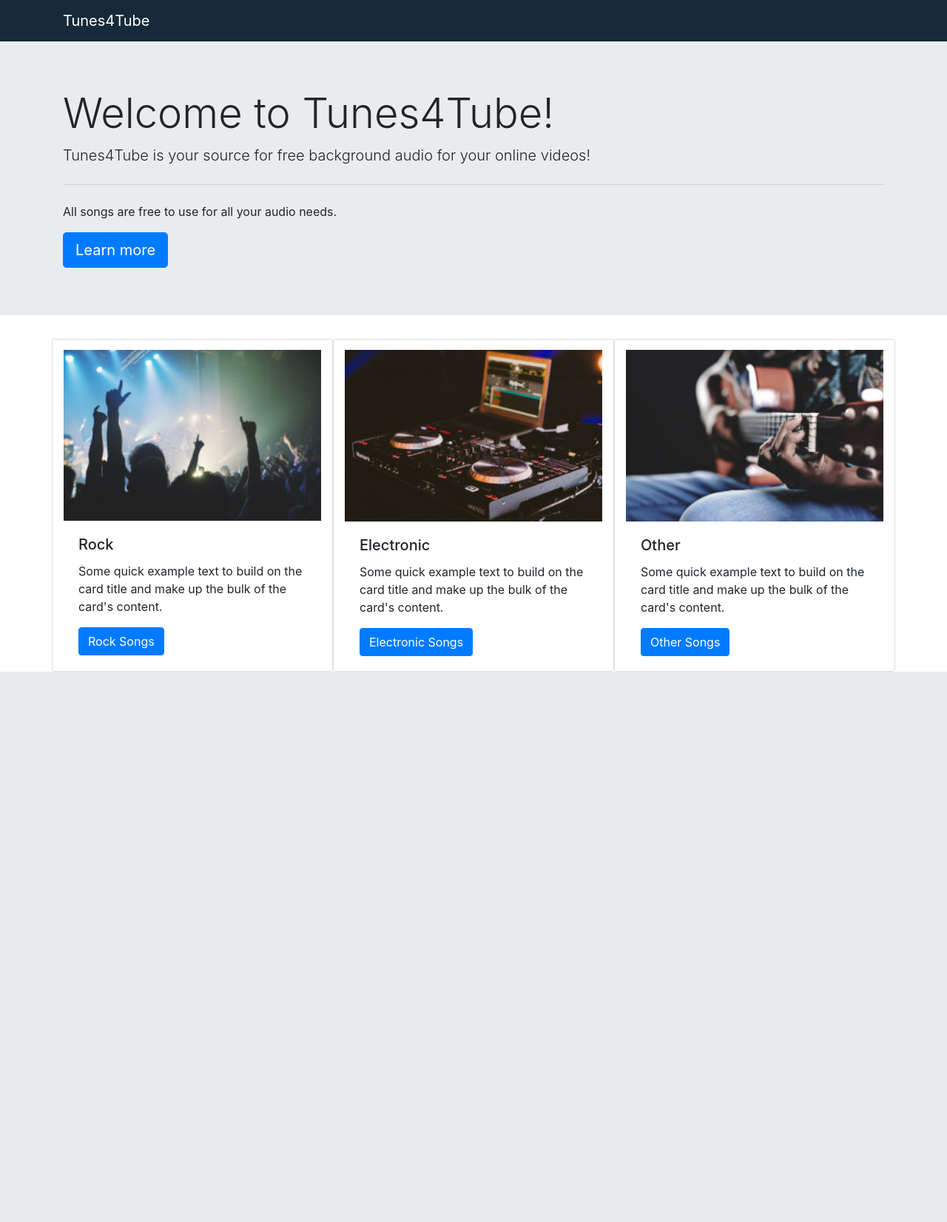
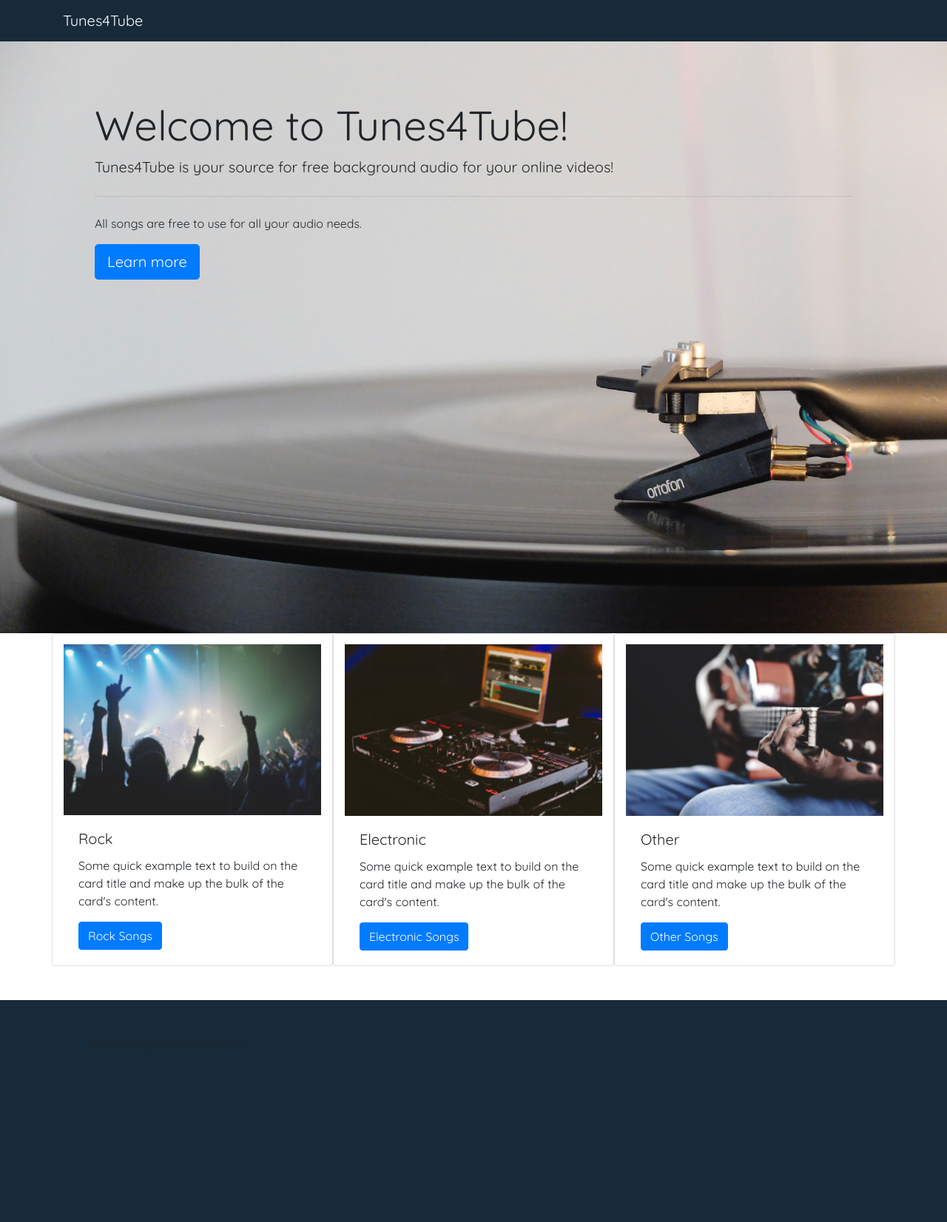
Before and after one commit to kzikaras/tunes4tube, a Flask app: page / in a window 1280 px wide. Shown: the whole page at 74% size. Before the commit the page ends 908 px from the top, so only its background shows below. Run offline with Flask 2, Linux system fonts and the light colour scheme; some libraries are stand-ins or nearby versions.

Commit message:
added fullscreen hero content

```diff
--- a/static/style.css
+++ b/static/style.css
@@ -1,3 +1,35 @@
 .card-img-top {
     padding-top: 14px;
 }
+
+.hero-container {
+    width: 100%;
+    height: 100vh;
+    background-position: center;
+    background-size: cover;
+    background-image: url("/static/heroimage.jpg");
+    padding-top: 80px;
+}
+
+#hero-text {
+    max-width: 80%;
+    margin-left: auto;
+    margin-right: auto;
+}
+
+body {
+    font-family: 'Quicksand', sans-serif;
+}
+
+footer {
+    background-color: #172A3A;
+    height: 300px;
+    width: 100%;
+    padding: 46px;
+    margin-top: 46px;
+}
+
+li {
+    list-style: none;
+    text-decoration: none;
+}
--- a/templates/index.html
+++ b/templates/index.html
@@ -1,7 +1,7 @@
 {% extends "layout.html" %}
 {% block content %}
-  <div class="jumbotron jumbotron-fluid">
-    <div class="container">
+  <div class="hero-container">
+    <div id="hero-text">
       <h1 class="display-4">Welcome to Tunes4Tube!</h1>
       <p class="lead">Tunes4Tube is your source for free background audio for your online videos!</p>
       <hr class="my-4">
--- a/templates/layout.html
+++ b/templates/layout.html
@@ -4,6 +4,7 @@
     <meta charset="utf-8">
     <meta name="viewport" content="width=device-width, initial-scale=1, shrink-to-fit=no">
     <link rel="stylesheet" href="https://stackpath.bootstrapcdn.com/bootstrap/4.1.3/css/bootstrap.min.css" integrity="sha384-MCw98/SFnGE8fJT3GXwEOngsV7Zt27NXFoaoApmYm81iuXoPkFOJwJ8ERdknLPMO" crossorigin="anonymous">
+    <link href="https://fonts.googleapis.com/css?family=Quicksand" rel="stylesheet">
     <link rel="stylesheet" href="/static/style.css">
     <title></title>
   </head>
@@ -18,4 +19,12 @@
     <script src="https://ajax.googleapis.com/ajax/libs/jquery/3.3.1/jquery.min.js"></script>
     <script src="https://stackpath.bootstrapcdn.com/bootstrap/4.1.3/js/bootstrap.min.js" integrity="sha384-ChfqqxuZUCnJSK3+MXmPNIyE6ZbWh2IMqE241rYiqJxyMiZ6OW/JmZQ5stwEULTy" crossorigin="anonymous"></script>
   </body>
+  <footer>
+    <div class="container">
+        <ul>
+          <li>feedback@tunes4tube.com</li>
+          <li></li>
+        </ul>
+    </div>
+  </footer>
 </html>
```
Also changed, not shown: static/heroimage.jpg (added).
